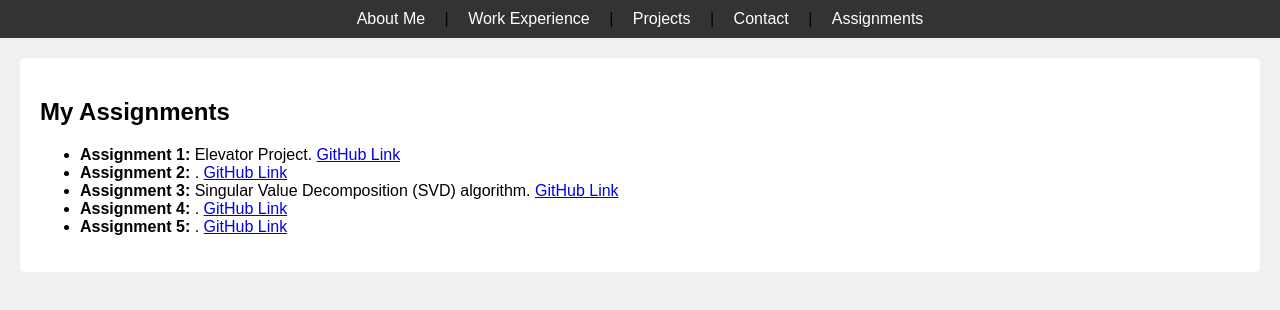
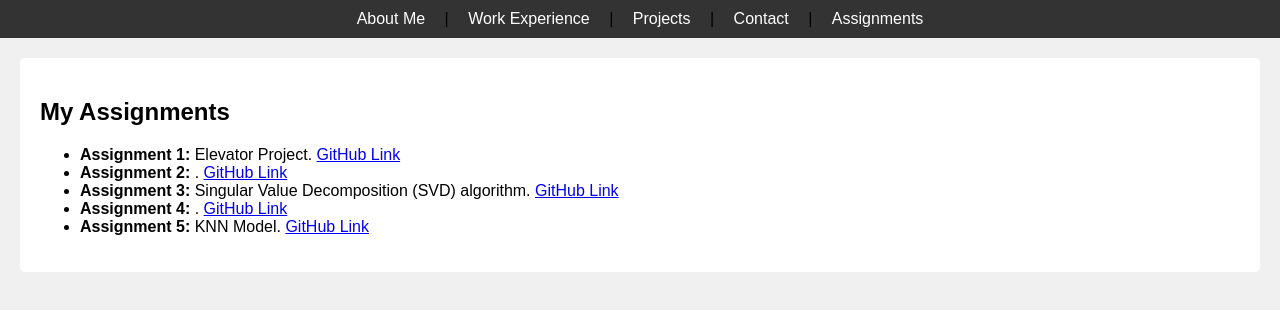
Before and after one commit to JWang2033/JWang2033.github.io, a plain HTML site: page assignments.html in a window 1280 px wide. Drawn offline with Linux system fonts and the light colour scheme.

Commit message:
Update assignments.html

```diff
--- a/assignments.html
+++ b/assignments.html
@@ -23,7 +23,7 @@
             <li><strong>Assignment 2:</strong> . <a href="https://github.com/username/assignment2-repo">GitHub Link</a></li>
             <li><strong>Assignment 3:</strong> Singular Value Decomposition (SVD) algorithm. <a href="https://github.com/JWang2033/YizhouWang-assignment-3">GitHub Link</a></li>
             <li><strong>Assignment 4:</strong> . <a href="https://github.com/username/assignment2-repo">GitHub Link</a></li>
-            <li><strong>Assignment 5:</strong> . <a href="https://github.com/JWang2033/YizhouWang-assignment-5">GitHub Link</a></li>
+            <li><strong>Assignment 5:</strong> KNN Model. <a href="https://github.com/JWang2033/YizhouWang-assignment-5">GitHub Link</a></li>
         </ul>
     </section>
 </body>
```
